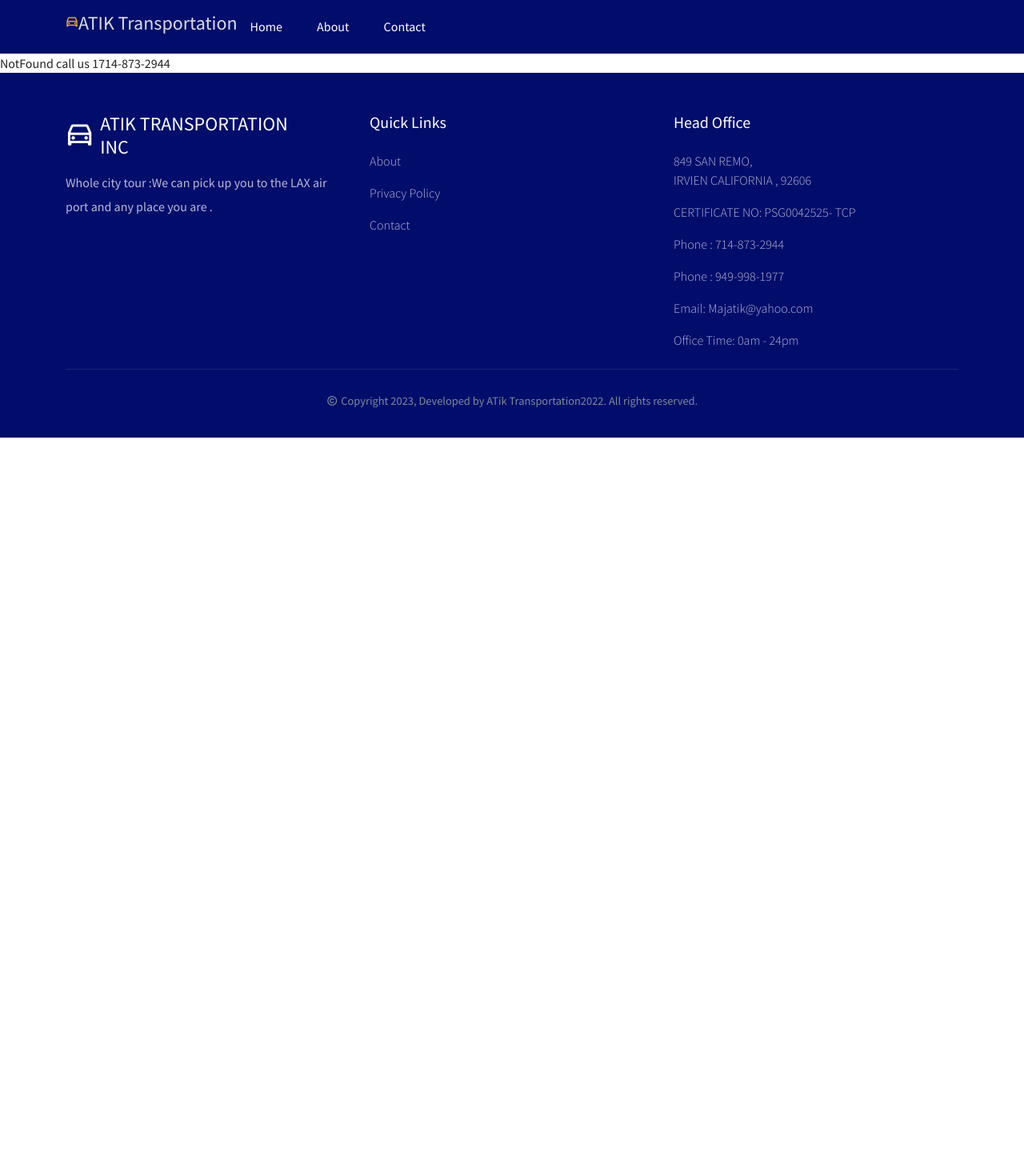
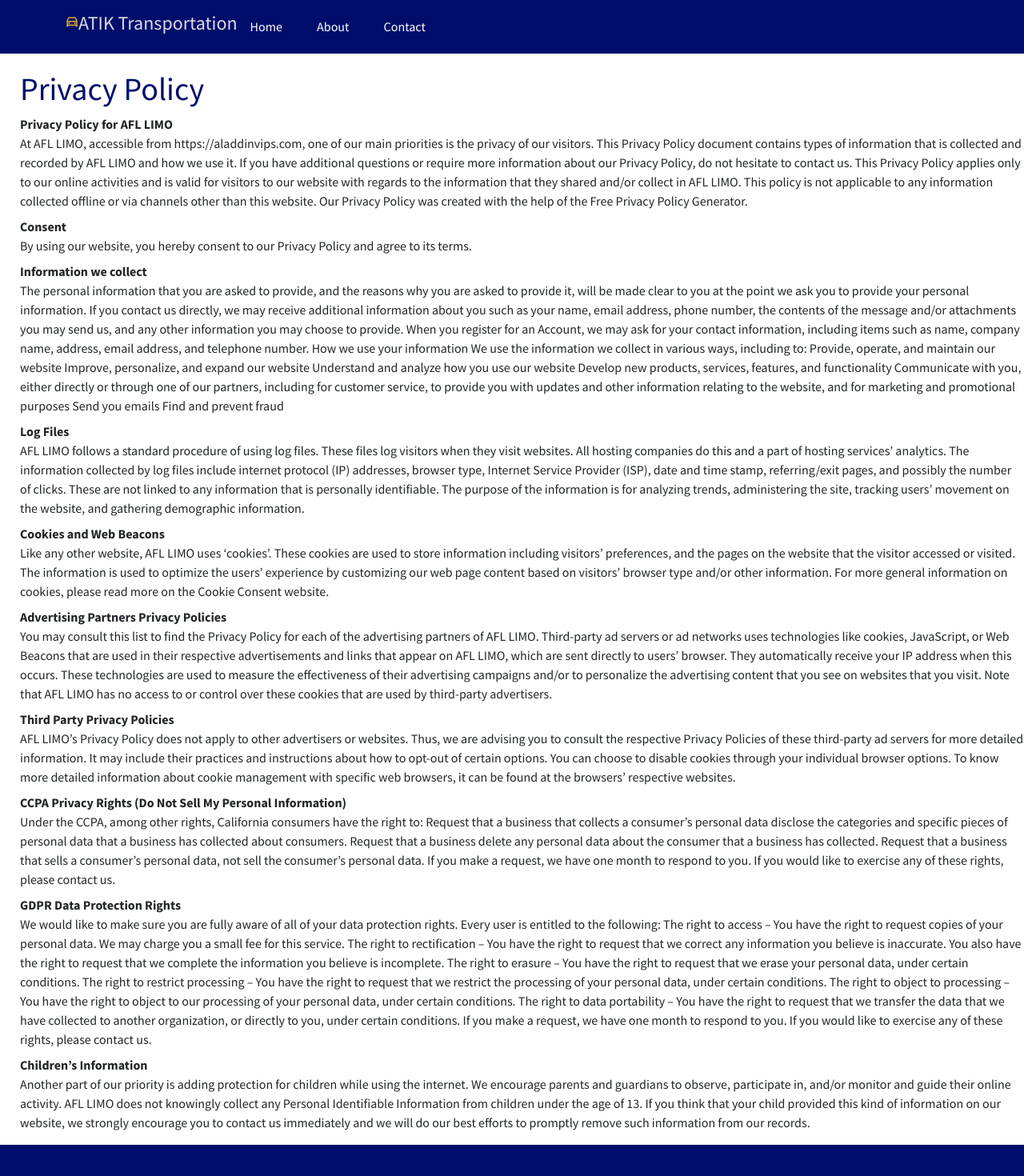
Before and after one commit to basimkarhabi/Taxi1, a React (Create React App) app: page /PrivacyPolicy in a window 1280 px wide. Shown: the top 1470 px of the page at 80% size. Before the commit the page ends 800 px from the top, so only its background shows below. Built offline with nearby package versions, Linux system fonts and the light colour scheme; no server answers.

Commit message:
PrivacyPolicy

```diff
--- /dev/null
+++ b/src/pages/PrivacyPolicy.jsx
@@ -0,0 +1,112 @@
+import React from 'react'
+import Helmet from '../components/Helmet/Helmet';
+import "../styles/PrivacyPolicy.css"
+
+
+const PrivacyPolicy = () =>
+{
+
+    return <Helmet title='privacyPolicy'>
+
+        <div >
+            <div>
+                <h1 className="PrivacyH1"> Privacy Policy</h1>
+            </div>
+            <div className="PrivacyPolicyAll">
+                <dl>
+                    <dt>Privacy Policy for AFL LIMO </dt>
+                    <dd>
+                        At AFL LIMO, accessible from https://aladdinvips.com, one of our main priorities is the privacy of our visitors. This Privacy Policy document contains types of information that is collected and recorded by AFL LIMO and how we use it.
+                        If you have additional questions or require more information about our Privacy Policy, do not hesitate to contact us.
+                        This Privacy Policy applies only to our online activities and is valid for visitors to our website with regards to the information that they shared and/or collect in AFL LIMO. This policy is not applicable to any information collected offline or via channels other than this website. Our Privacy Policy was created with the help of the Free Privacy Policy Generator.
+                    </dd>
+
+                    <dt>Consent </dt>
+                    <dd>
+                        By using our website, you hereby consent to our Privacy Policy and agree to its terms.
+                    </dd>
+
+                    <dt>Information we collect</dt>
+                    <dd>
+                        The personal information that you are asked to provide, and the reasons why you are asked to provide it, will be made clear to you at the point we ask you to provide your personal information.
+                        If you contact us directly, we may receive additional information about you such as your name, email address, phone number, the contents of the message and/or attachments you may send us, and any other information you may choose to provide.
+                        When you register for an Account, we may ask for your contact information, including items such as name, company name, address, email address, and telephone number.
+                        How we use your information
+                        We use the information we collect in various ways, including to:
+                        Provide, operate, and maintain our website
+                        Improve, personalize, and expand our website
+                        Understand and analyze how you use our website
+                        Develop new products, services, features, and functionality
+                        Communicate with you, either directly or through one of our partners, including for customer service, to provide you with updates and other information relating to the website, and for marketing and promotional purposes
+                        Send you emails
+                        Find and prevent fraud
+                    </dd>
+
+
+                    <dt>Log Files</dt>
+                    <dd>
+                        AFL LIMO follows a standard procedure of using log files. These files log visitors when they visit websites. All hosting companies do this and a part of hosting services’ analytics. The information collected by log files include internet protocol (IP) addresses, browser type, Internet Service Provider (ISP), date and time stamp, referring/exit pages, and possibly the number of clicks. These are not linked to any information that is personally identifiable. The purpose of the information is for analyzing trends, administering the site, tracking users’ movement on the website, and gathering demographic information.
+
+                    </dd>
+
+
+
+                    <dt>Cookies and Web Beacons</dt>
+                    <dd>
+                        Like any other website, AFL LIMO uses ‘cookies’. These cookies are used to store information including visitors’ preferences, and the pages on the website that the visitor accessed or visited. The information is used to optimize the users’ experience by customizing our web page content based on visitors’ browser type and/or other information.
+                        For more general information on cookies, please read more on the Cookie Consent website.
+                    </dd>
+
+                    <dt>Advertising Partners Privacy Policies</dt>
+                    <dd>
+                        You may consult this list to find the Privacy Policy for each of the advertising partners of AFL LIMO.
+                        Third-party ad servers or ad networks uses technologies like cookies, JavaScript, or Web Beacons that are used in their respective advertisements and links that appear on AFL LIMO, which are sent directly to users’ browser. They automatically receive your IP address when this occurs. These technologies are used to measure the effectiveness of their advertising campaigns and/or to personalize the advertising content that you see on websites that you visit.
+                        Note that AFL LIMO has no access to or control over these cookies that are used by third-party advertisers.
+                    </dd>
+
+                    <dt>Third Party Privacy Policies</dt>
+                    <dd>
+                        AFL LIMO’s Privacy Policy does not apply to other advertisers or websites. Thus, we are advising you to consult the respective Privacy Policies of these third-party ad servers for more detailed information. It may include their practices and instructions about how to opt-out of certain options.
+                        You can choose to disable cookies through your individual browser options. To know more detailed information about cookie management with specific web browsers, it can be found at the browsers’ respective websites.
+                    </dd>
+
+                    <dt>CCPA Privacy Rights (Do Not Sell My Personal Information)</dt>
+                    <dd>
+                        Under the CCPA, among other rights, California consumers have the right to:
+                        Request that a business that collects a consumer’s personal data disclose the categories and specific pieces of personal data that a business has collected about consumers.
+                        Request that a business delete any personal data about the consumer that a business has collected.
+                        Request that a business that sells a consumer’s personal data, not sell the consumer’s personal data.
+                        If you make a request, we have one month to respond to you. If you would like to exercise any of these rights, please contact us.
+                    </dd>
+
+
+                    <dt>
+                        GDPR Data Protection Rights
+                    </dt>
+                    <dd>
+                        We would like to make sure you are fully aware of all of your data protection rights. Every user is entitled to the following:
+                        The right to access – You have the right to request copies of your personal data. We may charge you a small fee for this service.
+                        The right to rectification – You have the right to request that we correct any information you believe is inaccurate. You also have the right to request that we complete the information you believe is incomplete.
+                        The right to erasure – You have the right to request that we erase your personal data, under certain conditions.
+                        The right to restrict processing – You have the right to request that we restrict the processing of your personal data, under certain conditions.
+                        The right to object to processing – You have the right to object to our processing of your personal data, under certain conditions.
+                        The right to data portability – You have the right to request that we transfer the data that we have collected to another organization, or directly to you, under certain conditions.
+                        If you make a request, we have one month to respond to you. If you would like to exercise any of these rights, please contact us.
+                    </dd>
+                    <dt>
+                        Children’s Information
+                    </dt>
+                    <dd>
+                        Another part of our priority is adding protection for children while using the internet. We encourage parents and guardians to observe, participate in, and/or monitor and guide their online activity.
+                        AFL LIMO does not knowingly collect any Personal Identifiable Information from children under the age of 13. If you think that your child provided this kind of information on our website, we strongly encourage you to contact us immediately and we will do our best efforts to promptly remove such information from our records.
+                    </dd>
+                </dl>
+            </div >
+        </div>
+    </Helmet>
+
+
+
+}
+
+export default PrivacyPolicy
--- a/src/routers/Routers.js
+++ b/src/routers/Routers.js
@@ -6,7 +6,7 @@
 import NotFound from "../pages/NotFound";
 import Contact from "../pages/Contact";
 import BookingForm from "../components/UI/BookingForm"
-
+import PrivacyPolicy from "../pages/PrivacyPolicy.jsx"
 
 const Routers = () => {
   return <Routes>
@@ -16,7 +16,8 @@
       {/*<Route path="/home" element={<Home />} />*/}
       <Route path="/" element={<Home/>} reloadDocument/>
       <Route path="/home" element={<Home />} reloadDocument/>
-      <Route path="/about" element={<About />} reloadDocument/>
+    <Route path="/about" element={<About />} reloadDocument />
+    <Route path="/PrivacyPolicy" element={<PrivacyPolicy />} />
       <Route path="/contact" element={<Contact />} />
       <Route path="/BookingForm" element={<BookingForm />} />
       <Route path="*" element={<NotFound />} />
--- /dev/null
+++ b/src/styles/PrivacyPolicy.css
@@ -0,0 +1,10 @@
+.PrivacyPolicyAll {
+    margin-left: 25px;
+}
+
+.PrivacyH1 {
+    font-size: 2.5rem;
+    margin-top: 20px;
+    margin-left: 25px;
+
+}
--- a/src/styles/cardCar2.css
+++ b/src/styles/cardCar2.css
@@ -20,4 +20,5 @@
 
 .Cardheadertext {
     margin-left: 80px;
+    font-size: 1.5rem;
 }
```
Also changed, not shown: src/components/Footer/Footer.jsx (+10 -9 lines).
